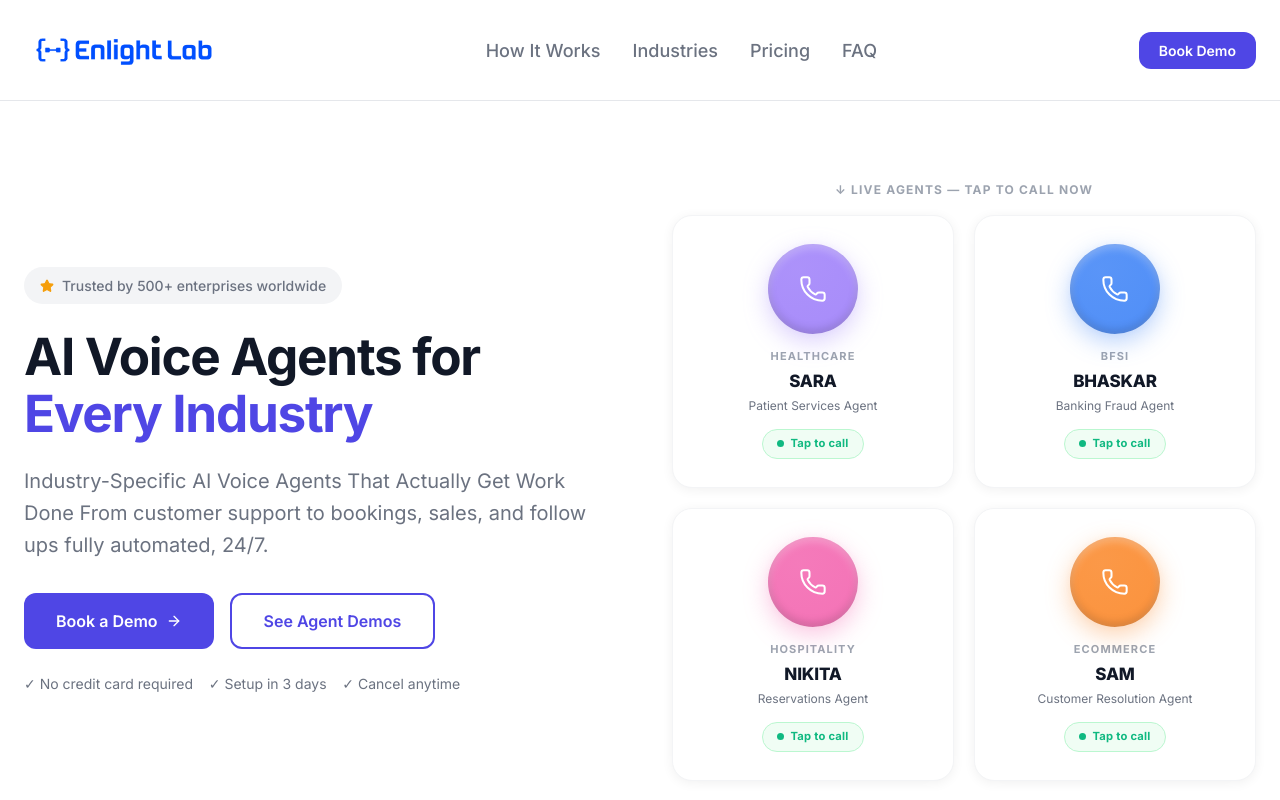
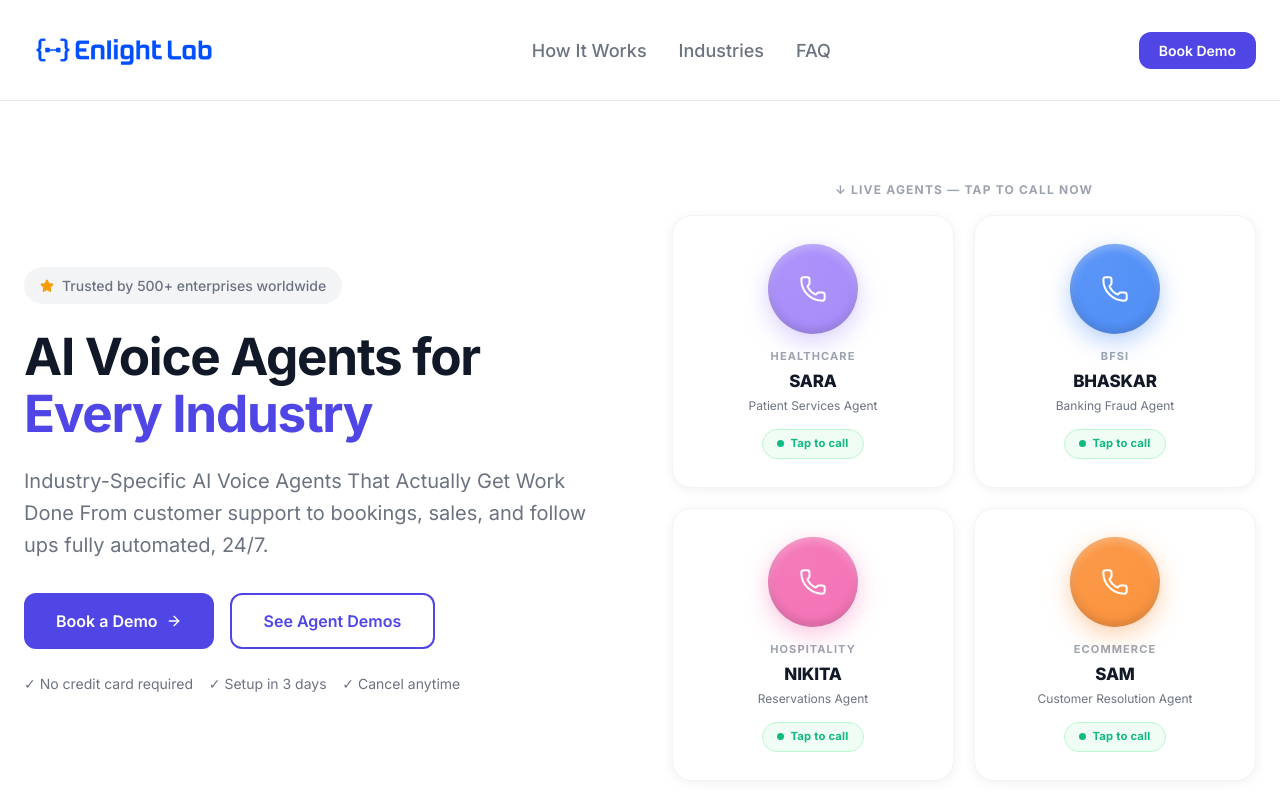
Before and after one commit to Shravankotagi/voice-agents-, a Next.js app: page / in a window 1280 px wide. Shown: the top 800 px of the page. Built offline with nearby package versions, Linux system fonts and the light colour scheme.

Commit message:
update footer with proper navigation links

```diff
--- a/app/page.tsx
+++ b/app/page.tsx
@@ -121,7 +121,6 @@ export default function HomePage() {
           <div className="nav-links">
             <button className="nav-link" onClick={() => document.getElementById('how-it-works')?.scrollIntoView({ behavior: 'smooth' })}>How It Works</button>
             <button className="nav-link" onClick={() => document.getElementById('industries')?.scrollIntoView({ behavior: 'smooth' })}>Industries</button>
-            <button className="nav-link" onClick={() => document.getElementById('pricing')?.scrollIntoView({ behavior: 'smooth' })}>Pricing</button>
             <button className="nav-link" onClick={() => document.getElementById('faq')?.scrollIntoView({ behavior: 'smooth' })}>FAQ</button>
           </div>
           <a href="https://cal.com/dhananjay-goel/30min" target="_blank" rel="noopener noreferrer" className="btn btn-primary" style={{ padding: "0.5rem 1.25rem", fontSize: "0.875rem" }}>
```
